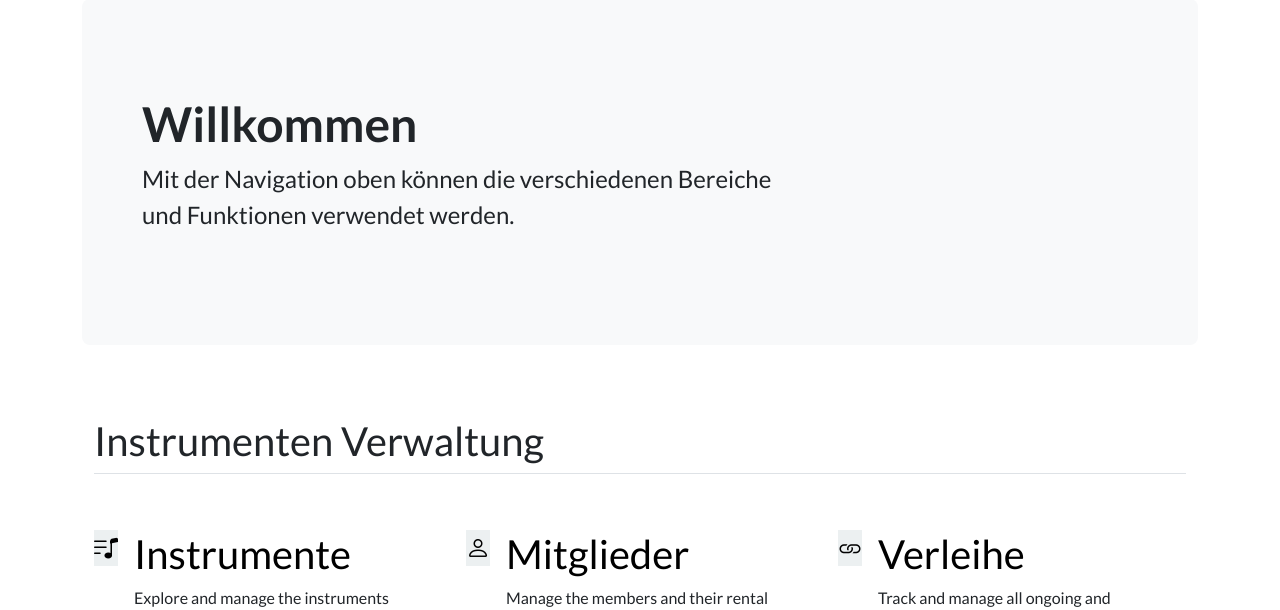
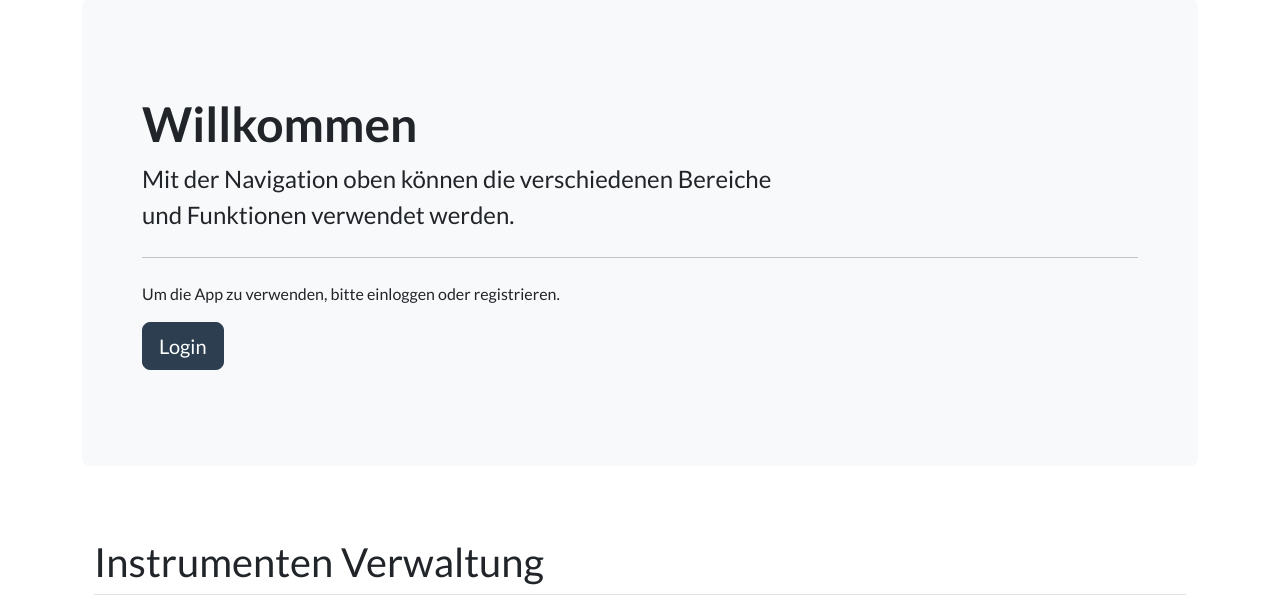
Before and after one commit to peacemaker360/rental, a Python web app: template app/templates/index.html in a window 1280 px wide. Shown: the part 89-699 px from the top of the page. Run offline with Jinja, Linux system fonts and the light colour scheme; the template is opened without the code that fills it, so the values that code supplies are empty; some libraries are stand-ins or nearby versions.

Commit message:
refactor: add login prompt and button to index page for unauthenticated users

```diff
--- a/app/templates/index.html
+++ b/app/templates/index.html
@@ -20,6 +20,10 @@
             <form method="post" action="{{ url_for('generate_data') }}">
                 <button class="btn btn-primary" type="submit">Generate Sample Data</button>
             </form>
+            {% else %}
+            <hr class="my-4">
+            <p>Um die App zu verwenden, bitte einloggen oder registrieren.</p>
+            <a class="btn btn-primary btn-lg" href="{{ url_for('login') }}" role="button">Login</a>
             {% endif %}
         </div>
     </div>
```
